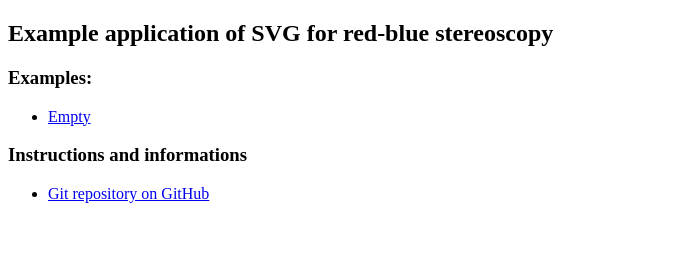
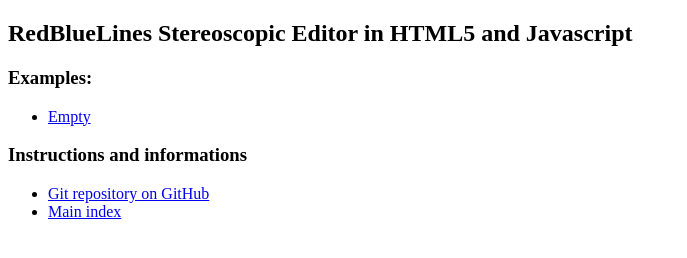
Before and after one commit to mki1967/rbl, a plain HTML site: page html5-rbl/rbl-html5.html in a window 1280 px wide. Shown: the whole page, without its empty margins (0-687 px from the left). Drawn offline with Linux system fonts and the light colour scheme.

Commit message:
updating WWW pages

```diff
--- a/html5-rbl/rbl-canvas.html
+++ b/html5-rbl/rbl-html5.html
@@ -9,7 +9,7 @@ RedBlueLines - stereo SVG experiment
 </title>
 </head>
 <body>
-<h2> Example application of SVG for red-blue stereoscopy </h2>
+<h2>RedBlueLines Stereoscopic Editor in HTML5 and Javascript </h2>
 
 <h3>Examples: </h3>
 <ul>
@@ -19,6 +19,7 @@ RedBlueLines - stereo SVG experiment
 <h3> Instructions and informations </h3>
 <ul>
 <li> <a href="https://github.com/mki1967/rbl.git"> Git repository on GitHub </a></li>
+<li> <a href="../index.html"> Main index </a></li>
 </ul>
 
 </body>
```
Also changed, not shown: index.html (+1 -1 lines), svg-experiment/rbl-svg.html (+1 -0 lines), rsync-exclude.txt (added), 2 other files.
